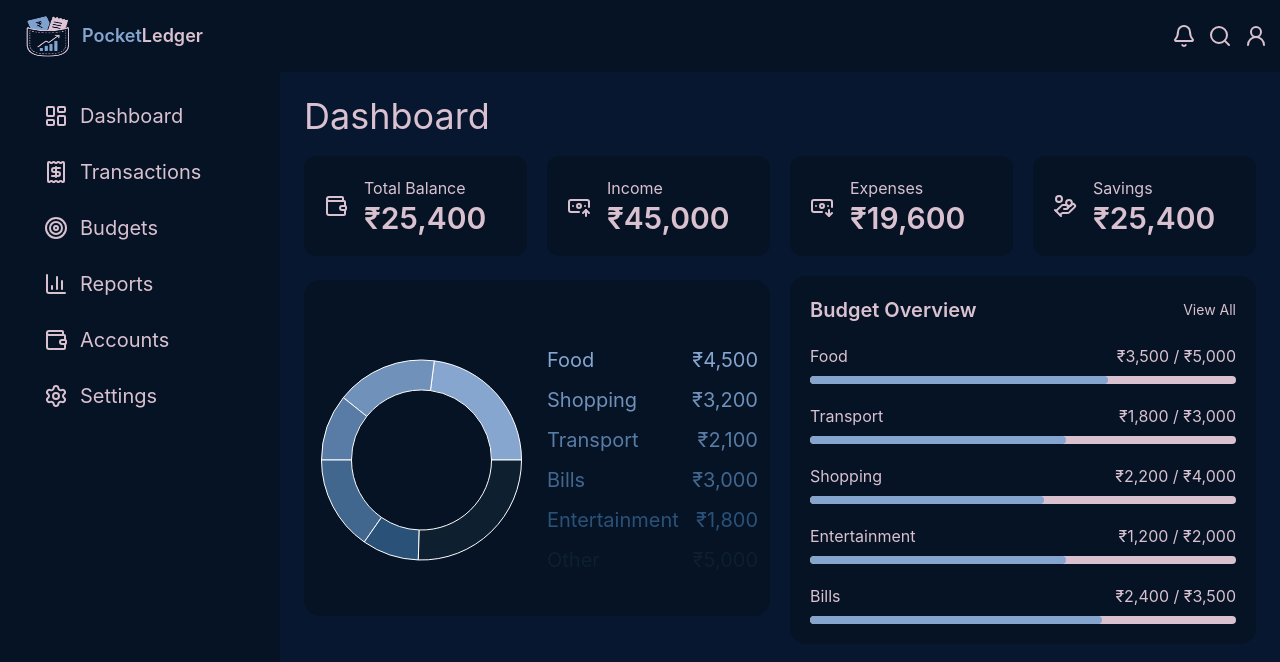
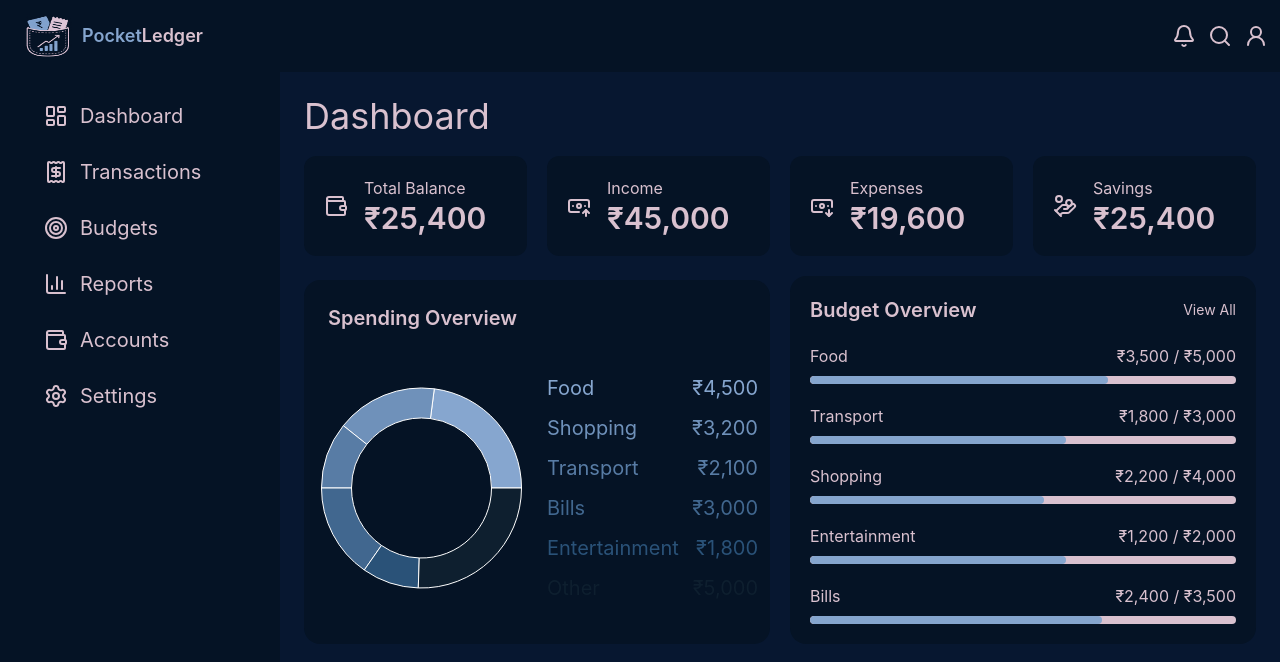
Before and after one commit to priya-0110/PocketLedger, a React (Vite) app in the folder client/: page / in a window 1280 px wide. Shown: the top 662 px of the page. Built offline with nearby package versions, Linux system fonts and the light colour scheme.

Commit message:
Updation in Dashboard

```diff
--- a/client/src/pages/Dashboard.jsx
+++ b/client/src/pages/Dashboard.jsx
@@ -16,7 +16,7 @@ function Dashboard(){
             </div>
             <div className="grid grid-cols-2 gap-5">
                 <div>
-                <SpendingOverview/>
+                <SpendingOverview title={"Spending Overview"}/>
             </div>
             <div>
                 <BudgetsOverview/>
```
